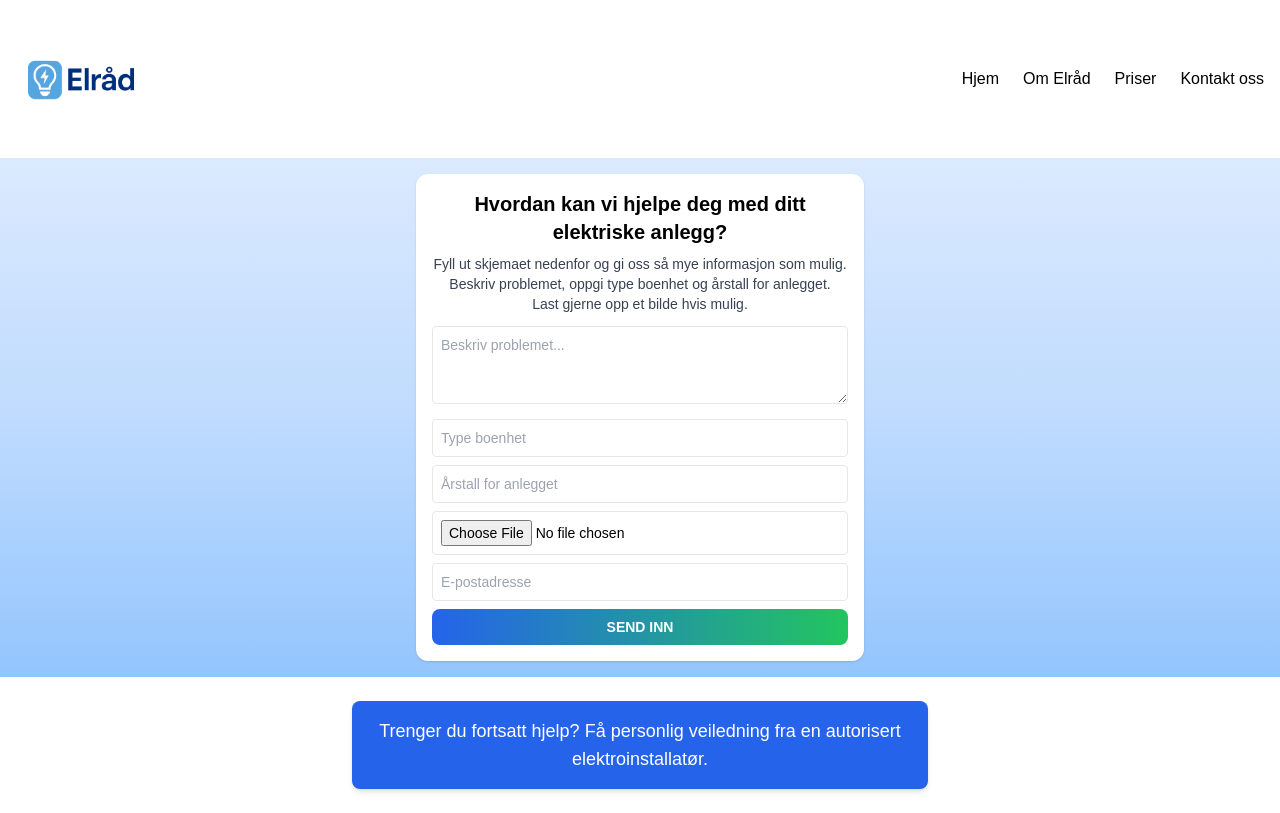
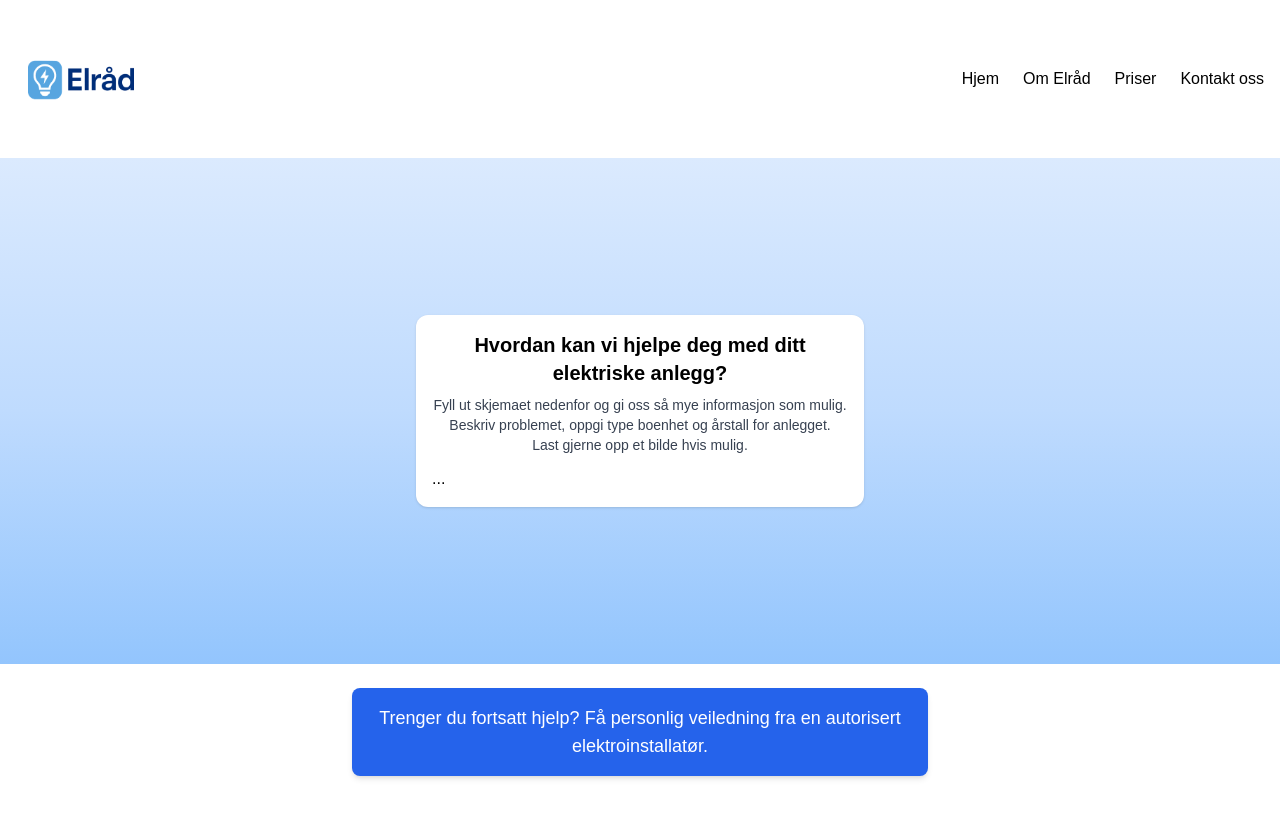
Before and after one commit to elpreben/elraad-v55, a Next.js app: page / in a window 1280 px wide. Built offline with nearby package versions, Linux system fonts and the light colour scheme.

Commit message:
Update index.js

```diff
--- a/pages/index.js
+++ b/pages/index.js
@@ -49,20 +49,15 @@ export default function Home() {
           Beskriv problemet, oppgi type boenhet og årstall for anlegget.<br />
           Last gjerne opp et bilde hvis mulig.
         </p>
-        {!submitted ? (
-          <form onSubmit={handleSubmit} className="space-y-2" encType="multipart/form-data">
-            <textarea name="problem" className="w-full border p-2 rounded text-sm" placeholder="Beskriv problemet..." required rows="3" />
-            <input name="boenhet" type="text" className="w-full border p-2 rounded text-sm" placeholder="Type boenhet" required />
-            <input name="aarstall" type="text" className="w-full border p-2 rounded text-sm" placeholder="Årstall for anlegget" required />
-            <input name="bilde" type="file" className="w-full border p-2 rounded text-sm" />
-            <input name="email" type="email" className="w-full border p-2 rounded text-sm" placeholder="E-postadresse" required />
-            <button type="submit" className="w-full bg-gradient-to-r from-blue-600 to-green-500 text-white font-bold py-2 rounded-lg text-sm">
-              {loading ? 'Sender...' : 'SEND INN'}
-            </button>
-          </form>
-        ) : (
-          <p className="text-center font-semibold text-lg">Takk! Vi har mottatt din henvendelse.</p>
-        )}
+   {!submitted ? (
+  <form onSubmit={handleSubmit} className="space-y-2" encType="multipart/form-data">
+    ...
+  </form>
+) : (
+  <p className="text-center font-semibold text-lg">
+    Takk! Vi har mottatt din henvendelse, du vil snart få svar av vår Elråd-AI.
+  </p>
+)}
       </div>
     </Layout>
   );
```
